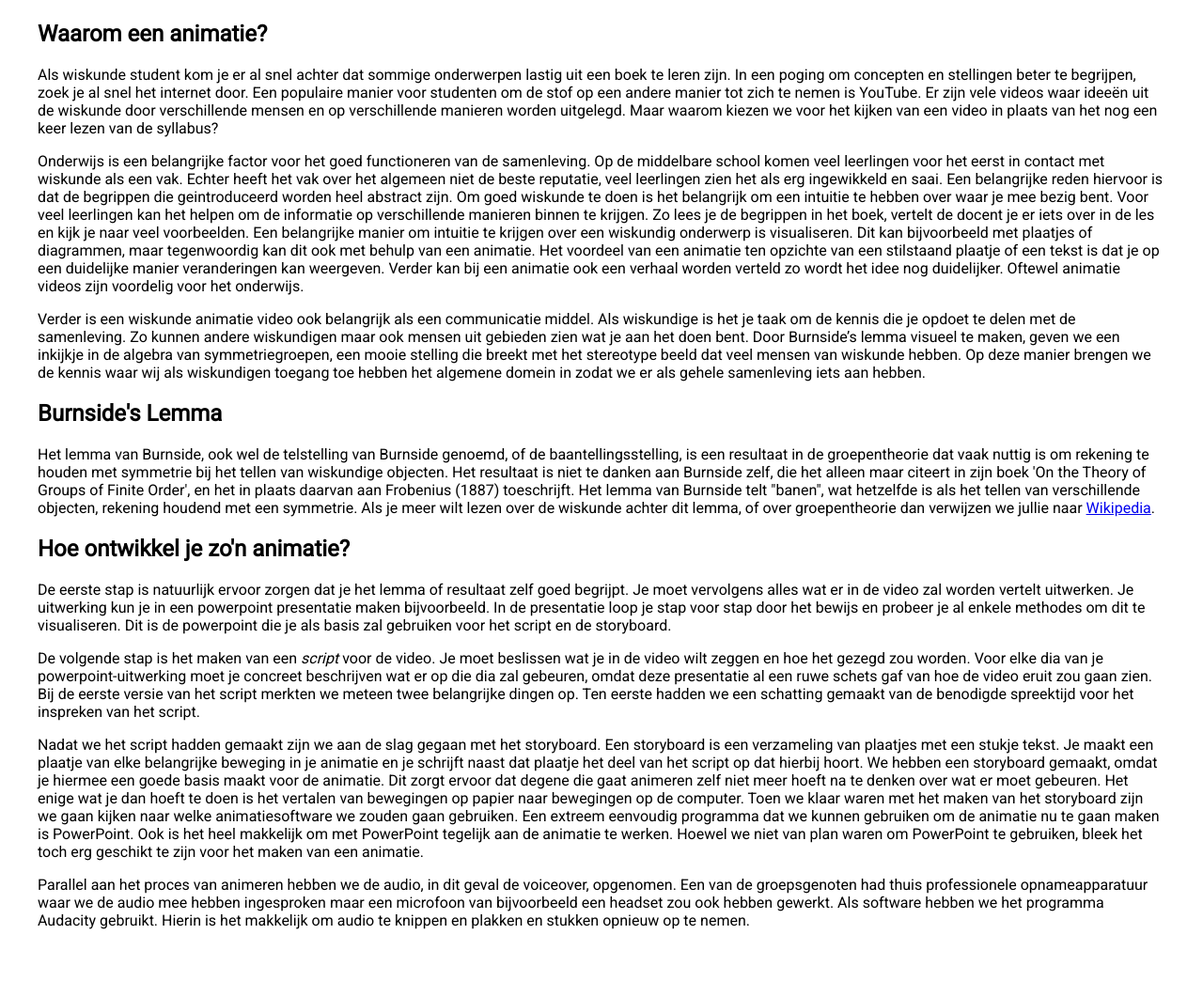
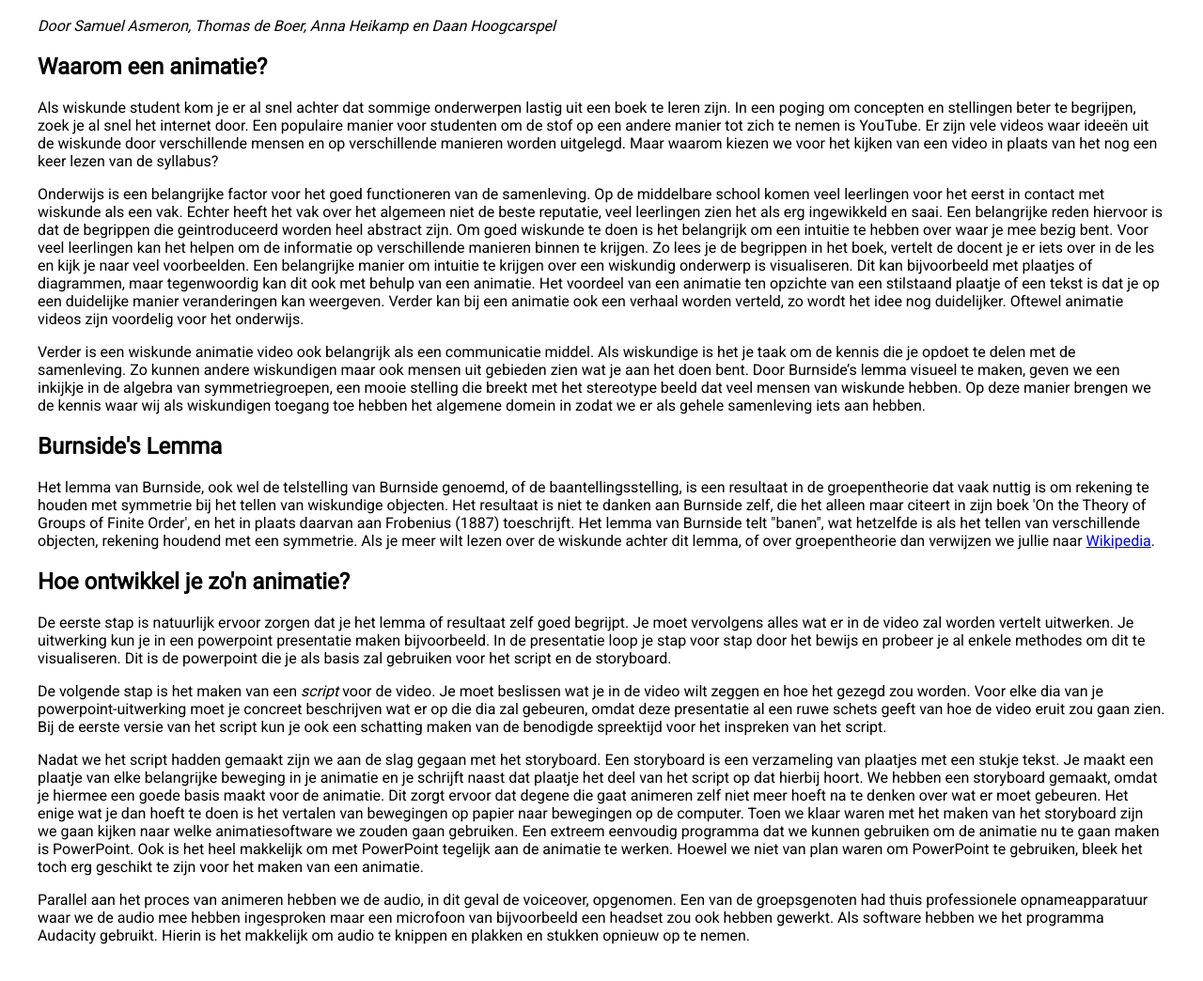
Before and after one commit to NicosStarreveld/Onderwijs-Communicatie, a Jekyll site: the page built from Pages/Animation.md, in a window 1280 px wide and 1400 px high, scrolled down 518 px. Shown: the part 355-1399 px from the top of the window at 94% size. Built offline with Jekyll 4.4.1, drawn with Linux system fonts in a browser that asks for light colours.

Commit message:
Update Animation.md

```diff
--- a/Pages/Animation.md
+++ b/Pages/Animation.md
@@ -15,11 +15,13 @@ description: Deze animatie is ontwikkeld door Samuel Asmeron, Thomas de Boer, An
 >
 </iframe></p>
 
-<p></p>
+<p><i>Door Samuel Asmeron, Thomas de Boer, Anna Heikamp en Daan Hoogcarspel</i></p>
+
+
 <h2> Waarom een animatie?</h2>
 <p></p>
 <p> Als wiskunde student kom je er al snel achter dat sommige onderwerpen lastig uit een boek te leren zijn. In een poging om concepten en stellingen beter te begrijpen, zoek je al snel het internet door. Een populaire manier voor studenten om de stof op een andere manier tot zich te nemen is YouTube. Er zijn vele videos waar ideeën uit de wiskunde door verschillende mensen en op verschillende manieren worden uitgelegd. Maar waarom kiezen we voor het kijken van een video in plaats van het nog een keer lezen van de syllabus?</p>
-<p>Onderwijs is een belangrijke factor voor het goed functioneren van de samenleving. Op de middelbare school komen veel leerlingen voor het eerst in contact met wiskunde als een vak. Echter heeft het vak over het algemeen niet de beste reputatie, veel leerlingen zien het als erg ingewikkeld en saai. Een belangrijke reden hiervoor is dat de begrippen die geintroduceerd worden heel abstract zijn. Om goed wiskunde te doen is het belangrijk om een intuitie te hebben over waar je mee bezig bent. Voor veel leerlingen kan het helpen om de informatie op verschillende manieren binnen te krijgen. Zo lees je de begrippen in het boek, vertelt de docent je er iets over in de les en kijk je naar veel voorbeelden. Een belangrijke manier om intuitie te krijgen over een wiskundig onderwerp is visualiseren. Dit kan bijvoorbeeld met plaatjes of diagrammen, maar tegenwoordig kan dit ook met behulp van een animatie. Het voordeel van een animatie ten opzichte van een stilstaand plaatje of een tekst is dat je op een duidelijke manier veranderingen kan weergeven. Verder kan bij een animatie ook een verhaal worden verteld zo wordt het idee nog duidelijker. Oftewel animatie videos zijn voordelig
+<p>Onderwijs is een belangrijke factor voor het goed functioneren van de samenleving. Op de middelbare school komen veel leerlingen voor het eerst in contact met wiskunde als een vak. Echter heeft het vak over het algemeen niet de beste reputatie, veel leerlingen zien het als erg ingewikkeld en saai. Een belangrijke reden hiervoor is dat de begrippen die geintroduceerd worden heel abstract zijn. Om goed wiskunde te doen is het belangrijk om een intuitie te hebben over waar je mee bezig bent. Voor veel leerlingen kan het helpen om de informatie op verschillende manieren binnen te krijgen. Zo lees je de begrippen in het boek, vertelt de docent je er iets over in de les en kijk je naar veel voorbeelden. Een belangrijke manier om intuitie te krijgen over een wiskundig onderwerp is visualiseren. Dit kan bijvoorbeeld met plaatjes of diagrammen, maar tegenwoordig kan dit ook met behulp van een animatie. Het voordeel van een animatie ten opzichte van een stilstaand plaatje of een tekst is dat je op een duidelijke manier veranderingen kan weergeven. Verder kan bij een animatie ook een verhaal worden verteld, zo wordt het idee nog duidelijker. Oftewel animatie videos zijn voordelig
 voor het onderwijs. </p>
 <p>Verder is een wiskunde animatie video ook belangrijk als een communicatie middel. Als wiskundige is het je taak om de kennis die je opdoet te delen met de samenleving. Zo kunnen andere wiskundigen maar ook mensen uit gebieden zien wat je aan het doen bent. Door Burnside’s lemma visueel te maken, geven we een inkijkje in de algebra van symmetriegroepen, een mooie stelling die breekt met het stereotype beeld dat veel mensen van wiskunde hebben. Op deze manier brengen we de kennis waar wij als wiskundigen toegang toe hebben het algemene domein in zodat we er als gehele samenleving iets aan hebben.</p>
 <p></p>
@@ -34,8 +36,7 @@ Als je meer wilt lezen over de wiskunde achter dit lemma, of over groepentheorie
 
 <p>De eerste stap is natuurlijk ervoor zorgen dat je het lemma of resultaat zelf goed begrijpt. Je moet vervolgens alles wat er in de video zal worden vertelt uitwerken. Je uitwerking kun je in een powerpoint presentatie maken bijvoorbeeld. In de presentatie loop je stap voor stap door het bewijs en probeer je al enkele methodes om dit te visualiseren. Dit is de powerpoint die je als basis zal gebruiken voor het script en de storyboard.</p>
 
-<p>De volgende stap is het maken van een <i>script</i> voor de video. Je moet beslissen wat je in de video wilt zeggen en hoe het gezegd zou worden. Voor elke dia van je powerpoint-uitwerking moet je concreet beschrijven wat er op die dia zal gebeuren, omdat deze presentatie al een ruwe schets gaf van hoe de video eruit zou gaan zien. Bij de eerste versie van het script merkten we meteen
-twee belangrijke dingen op. Ten eerste hadden we een schatting gemaakt van de benodigde spreektijd voor het inspreken van het script. </p>
+<p>De volgende stap is het maken van een <i>script</i> voor de video. Je moet beslissen wat je in de video wilt zeggen en hoe het gezegd zou worden. Voor elke dia van je powerpoint-uitwerking moet je concreet beschrijven wat er op die dia zal gebeuren, omdat deze presentatie al een ruwe schets geeft van hoe de video eruit zou gaan zien. Bij de eerste versie van het script kun je ook een schatting maken van de benodigde spreektijd voor het inspreken van het script. </p>
 
 <p>Nadat we het script hadden gemaakt zijn we aan de slag gegaan met het storyboard. Een storyboard is een verzameling van plaatjes met een stukje tekst. Je maakt een plaatje van elke belangrijke beweging in je animatie en je schrijft naast dat plaatje het deel van het script op dat hierbij hoort. We hebben een storyboard gemaakt, omdat je hiermee een goede basis maakt voor de animatie. Dit zorgt ervoor dat degene die gaat animeren zelf niet meer hoeft na te denken over wat er moet gebeuren. Het enige wat je dan hoeft te doen is het vertalen van bewegingen op papier naar bewegingen op de computer. Toen we klaar waren met het maken van het storyboard zijn we gaan kijken naar welke animatiesoftware we zouden gaan gebruiken. Een extreem eenvoudig programma dat we kunnen gebruiken om de animatie nu te gaan maken is PowerPoint. Ook is het heel makkelijk om met PowerPoint tegelijk aan de animatie te werken. Hoewel we
 niet van plan waren om PowerPoint te gebruiken, bleek het toch erg geschikt te zijn voor het maken van een animatie.</p>
```
